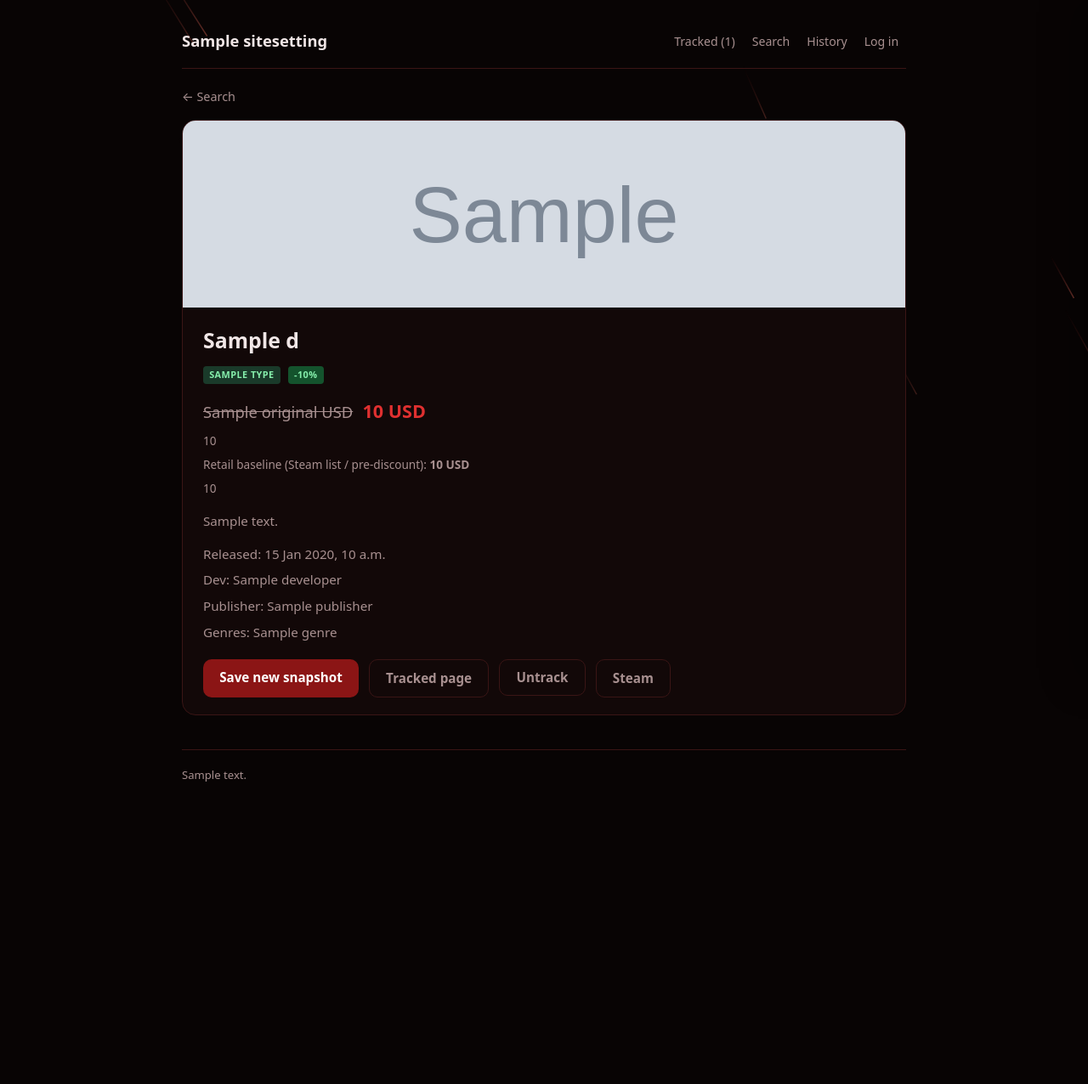
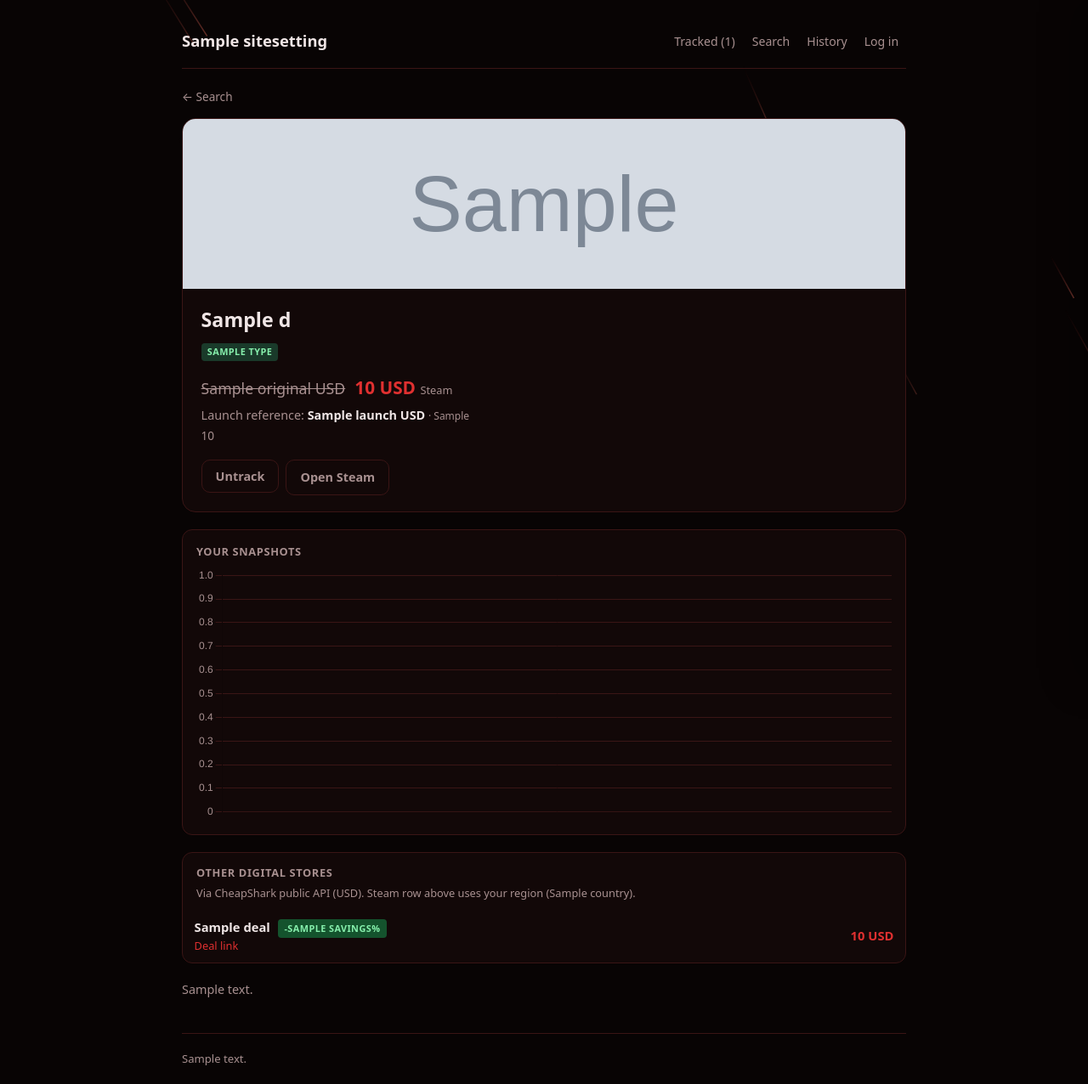
Before and after one commit to harinivasanc2000/django-game-price-tracker, a Django app: template templates/games/steam_detail.html in a window 1280 px wide. Shown: the whole page at 85% size. Before the commit the page ends 920 px from the top, so only its background shows below. Run offline with Django 5.2, Linux system fonts and the light colour scheme; tables that the repository leaves empty hold one stand-in row (values such as "Sample post"); the template is opened without the code that fills it: values that come from a table or form of the project are taken from there, most other values are stand-ins (such as "Sample title", 1, 10 or a date in 2020); grey boxes marked "Sample" are stand-in pictures.

Commit message:
Detail page: multi-store deals, launch chart, stay-on-page track

```diff
--- a/templates/games/steam_detail.html
+++ b/templates/games/steam_detail.html
@@ -1,102 +1,137 @@
 {% extends "base.html" %}
-{% block title %}{{ d.name }} · Steam{% endblock %}
+{% block title %}{{ d.name }}{% endblock %}
 
 {% block extra_css %}
 <style>
-  .hero {
-    background: var(--card); border: 1px solid var(--border);
-    border-radius: 16px; overflow: hidden; margin-bottom: 1.5rem;
-  }
-  .hero img { width: 100%; max-height: 220px; object-fit: cover; display: block; }
-  .hero-body { padding: 1.25rem 1.5rem; }
-  .actions { display: flex; flex-wrap: wrap; gap: 0.75rem; margin-top: 1.25rem; }
+  .hero { background: var(--card); border: 1px solid var(--border); border-radius: 16px; overflow: hidden; margin-bottom: 1.25rem; }
+  .hero img { width: 100%; max-height: 200px; object-fit: cover; display: block; }
+  .hero-body { padding: 1.2rem 1.35rem; }
   .btn {
-    display: inline-block; padding: 0.65rem 1.2rem; border-radius: 10px;
-    font-weight: 600; font-size: 0.95rem; text-decoration: none !important;
+    display: inline-block; padding: 0.55rem 1rem; border-radius: 10px;
+    font-weight: 600; font-size: 0.9rem; text-decoration: none !important; border: none; cursor: pointer; font-family: inherit;
   }
   .btn-track { background: var(--accent); color: #fff; }
   .btn-ghost { background: transparent; border: 1px solid var(--border); color: var(--muted); }
-  .info-grid { display: grid; gap: 0.5rem; margin-top: 1rem; font-size: 0.95rem; color: var(--muted); }
-  .warn-box {
-    margin-top: 1rem; padding: 0.85rem 1rem; border-radius: 10px;
-    background: #2a1010; border: 1px solid var(--border); color: #f0c0c0; font-size: 0.9rem;
+  .deal-row {
+    display: flex; justify-content: space-between; align-items: center; gap: 0.75rem;
+    padding: 0.65rem 0.85rem; border-bottom: 1px solid var(--border); font-size: 0.92rem;
   }
-  .note { margin-top: 0.5rem; font-size: 0.85rem; color: var(--muted); }
+  .deal-row:last-child { border-bottom: none; }
+  .panel { background: var(--card); border: 1px solid var(--border); border-radius: 12px; margin-bottom: 1.25rem; overflow: hidden; }
+  .panel h2 { font-size: 0.8rem; text-transform: uppercase; letter-spacing: 0.05em; color: var(--muted); padding: 0.85rem 1rem 0.35rem; }
 </style>
+<script src="https://cdn.jsdelivr.net/npm/chart.js@4.4.1/dist/chart.umd.min.js"></script>
 {% endblock %}
 
 {% block content %}
-<a href="{% url 'games:steam_search' %}" style="color: var(--muted); font-size: 0.9rem;">← Search</a>
+<a href="{% url 'games:steam_search' %}" style="color: var(--muted); font-size: 0.85rem;">← Search</a>
 
-<div class="hero" style="margin-top: 1rem;">
-  {% if d.header_image %}
-    <img src="{{ d.header_image }}" alt="">
-  {% endif %}
+<div class="hero" style="margin-top: 0.85rem;">
+  {% if d.header_image %}<img src="{{ d.header_image }}" alt="">{% endif %}
   <div class="hero-body">
-    <h1 style="font-size: 1.55rem;">{{ d.name }}</h1>
-    <div style="margin-top: 0.5rem;">
+    <h1 style="font-size: 1.45rem;">{{ d.name }}</h1>
+    <div style="margin-top: 0.4rem;">
       <span class="badge digital">{{ d.type }}</span>
-      {% if d.is_dlc %}<span class="badge dlc" style="margin-left: 0.3rem;">DLC / Extra</span>{% endif %}
-      {% if d.coming_soon %}<span class="badge" style="margin-left: 0.3rem;">Coming soon</span>{% endif %}
-      {% for p in d.platforms %}<span class="badge" style="margin-left: 0.3rem;">{{ p }}</span>{% endfor %}
-      {% if d.discount %}<span class="badge lowest" style="margin-left: 0.3rem;">-{{ d.discount }}%</span>{% endif %}
+      {% if d.is_dlc %}<span class="badge dlc" style="margin-left:0.25rem;">DLC</span>{% endif %}
+      {% for p in d.platforms %}<span class="badge" style="margin-left:0.25rem;">{{ p }}</span>{% endfor %}
     </div>
 
-    <p style="margin-top: 1rem; font-size: 1.35rem;">
+    <p style="margin-top: 1rem; font-size: 1.3rem;">
       {% if d.price_status == "paid" %}
-        {% if d.discount and d.original %}
-          <span class="price-was">{{ d.original }} {{ d.currency }}</span>
-        {% endif %}
+        {% if d.discount and d.original %}<span class="price-was">{{ d.original }} {{ d.currency }}</span>{% endif %}
         <span class="price-now">{{ d.price }} {{ d.currency }}</span>
+        <span style="font-size: 0.8rem; color: var(--muted);">Steam</span>
       {% elif d.price_status == "free" %}
         <span class="price-now">Free</span>
       {% else %}
         <span style="color: var(--muted); font-weight: 700;">Unknown</span>
+        <span style="font-size: 0.75rem; color: var(--muted);">not free</span>
       {% endif %}
     </p>
 
-    {% if d.price_note %}
-      <p class="note">{{ d.price_note }}</p>
+    {% if launch %}
+      <p style="font-size: 0.9rem; color: var(--muted); margin-top: 0.35rem;">
+        Launch reference: <strong style="color: var(--text);">{{ launch }} {{ launch_currency }}</strong>
+        {% if launch_source %}<span style="font-size: 0.75rem;"> · {{ launch_source|truncatechars:60 }}</span>{% endif %}
+      </p>
+    {% endif %}
+    {% if d.price_note %}<p style="font-size: 0.85rem; color: var(--muted); margin-top: 0.25rem;">{{ d.price_note }}</p>{% endif %}
+
+    {% if d.is_dlc and d.parent_name %}
+      <p style="margin-top: 0.75rem; font-size: 0.9rem; color: #f0c0c0;">
+        DLC — full game: <a href="{% url 'games:steam_detail' d.parent_app_id %}">{{ d.parent_name }}</a>
+      </p>
     {% endif %}
 
-    {% if d.price_status == "paid" and d.list_price %}
-      <p class="note">
-        Retail baseline (Steam list / pre-discount): <strong>{{ d.list_price }} {{ d.currency }}</strong>
-      </p>
-    {% endif %}
-    <p class="note">{{ d.launch_price_note }}</p>
-
-    {% if d.is_dlc and d.parent_name %}
-      <div class="warn-box">
-        This is <strong>DLC / extra</strong>, not the full game.
-        Parent: <a href="{% url 'games:steam_detail' d.parent_app_id %}">{{ d.parent_name }}</a>
-      </div>
-    {% endif %}
-
-    {% if d.short_description %}
-      <p style="margin-top: 1rem; color: var(--muted); font-size: 0.95rem;">{{ d.short_description|truncatewords:40 }}</p>
-    {% endif %}
-
-    <div class="info-grid">
-      {% if d.release_date %}<div>Released: {{ d.release_date }}</div>{% endif %}
-      {% if d.developers %}<div>Dev: {{ d.developers|join:", " }}</div>{% endif %}
-      {% if d.publishers %}<div>Publisher: {{ d.publishers|join:", " }}</div>{% endif %}
-      {% if d.genres %}<div>Genres: {{ d.genres|join:", " }}</div>{% endif %}
-    </div>
-
-    <div class="actions">
-      <a class="btn btn-track" href="{% url 'games:track_steam' d.app_id %}?cc={{ country }}">
-        {% if already_tracked %}Save new snapshot{% else %}Track{% endif %}
-      </a>
+    <div style="display: flex; flex-wrap: wrap; gap: 0.5rem; margin-top: 1.1rem;">
       {% if already_tracked %}
-        <a class="btn btn-ghost" href="{% url 'games:compare' already_tracked.slug %}">Tracked page</a>
-        <form method="post" action="{% url 'games:untrack' already_tracked.slug %}" style="display:inline;" onsubmit="return confirm('Untrack this game?');">
+        <form method="post" action="{% url 'games:untrack' already_tracked.slug %}">
           {% csrf_token %}
-          <button type="submit" class="btn btn-ghost" style="cursor:pointer; font-family:inherit;">Untrack</button>
+          <button type="submit" class="btn btn-ghost">Untrack</button>
         </form>
+      {% else %}
+        <a class="btn btn-track" href="{% url 'games:track_steam' d.app_id %}?cc={{ country }}">Track</a>
       {% endif %}
-      <a class="btn btn-ghost" href="{{ d.url }}" target="_blank" rel="noopener">Steam</a>
+      <a class="btn btn-ghost" href="{{ d.url }}" target="_blank" rel="noopener">Open Steam</a>
     </div>
   </div>
 </div>
+
+{% if chart_values and chart_values != "[]" %}
+<div class="panel" style="padding: 1rem;">
+  <h2 style="padding: 0;">{% if history_count %}Your snapshots{% else %}Launch vs current{% endif %}</h2>
+  <canvas id="priceChart" height="110" style="margin-top: 0.5rem;"></canvas>
+</div>
+<script>
+  new Chart(document.getElementById('priceChart'), {
+    type: 'line',
+    data: {
+      labels: {{ chart_labels|safe }},
+      datasets: [{
+        data: {{ chart_values|safe }},
+        borderColor: '#e03030',
+        backgroundColor: 'rgba(224,48,48,0.1)',
+        fill: true, tension: 0.25, pointRadius: 4,
+      }]
+    },
+    options: {
+      plugins: { legend: { display: false } },
+      scales: {
+        x: { ticks: { color: '#a89090' }, grid: { color: '#3a1515' } },
+        y: { ticks: { color: '#a89090' }, grid: { color: '#3a1515' } }
+      }
+    }
+  });
+</script>
+{% endif %}
+
+<div class="panel">
+  <h2>Other digital stores</h2>
+  <p style="padding: 0 1rem 0.5rem; font-size: 0.8rem; color: var(--muted);">
+    Via CheapShark public API (USD). Steam row above uses your region ({{ country }}).
+  </p>
+  {% if store_deals %}
+    {% for deal in store_deals %}
+      <div class="deal-row">
+        <div>
+          <strong>{{ deal.store_name }}</strong>
+          {% if deal.savings %}<span class="badge lowest" style="margin-left: 0.35rem;">-{{ deal.savings }}%</span>{% endif %}
+          {% if deal.url %}<div style="font-size: 0.8rem;"><a href="{{ deal.url }}" target="_blank" rel="noopener">Deal link</a></div>{% endif %}
+        </div>
+        <div style="text-align: right; white-space: nowrap;">
+          {% if deal.retail and deal.retail > deal.price %}
+            <div class="price-was">{{ deal.retail }} {{ deal.currency }}</div>
+          {% endif %}
+          <div class="price-now">{{ deal.price }} {{ deal.currency }}</div>
+        </div>
+      </div>
+    {% endfor %}
+  {% else %}
+    <p style="padding: 0.85rem 1rem; color: var(--muted); font-size: 0.9rem;">No cross-store deals found for this title right now.</p>
+  {% endif %}
+</div>
+
+{% if d.short_description %}
+  <p style="color: var(--muted); font-size: 0.9rem; margin-bottom: 1rem;">{{ d.short_description|truncatewords:45 }}</p>
+{% endif %}
 {% endblock %}
```
